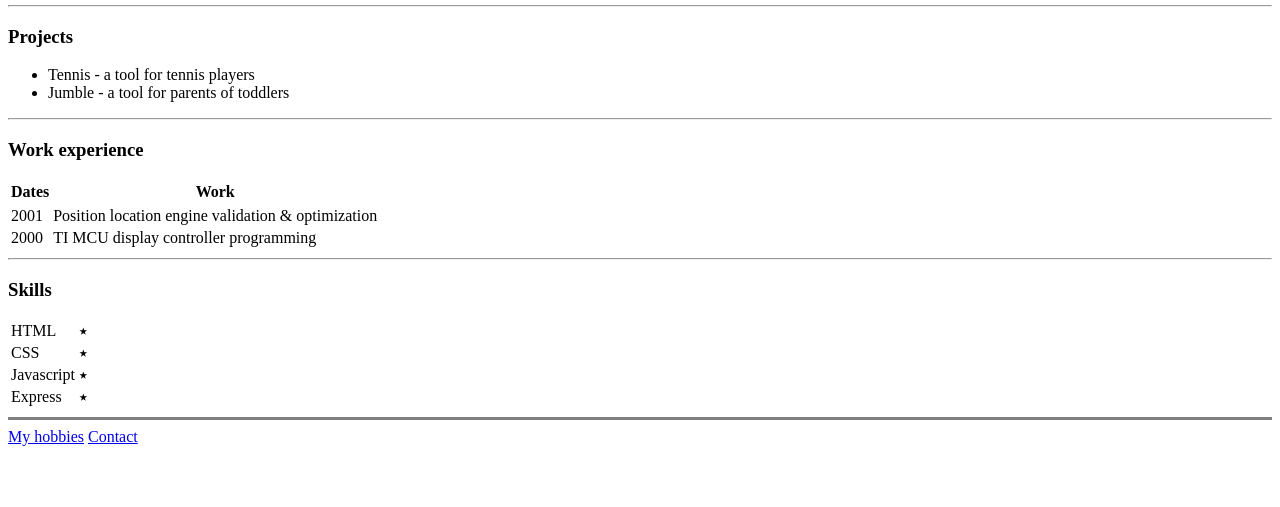
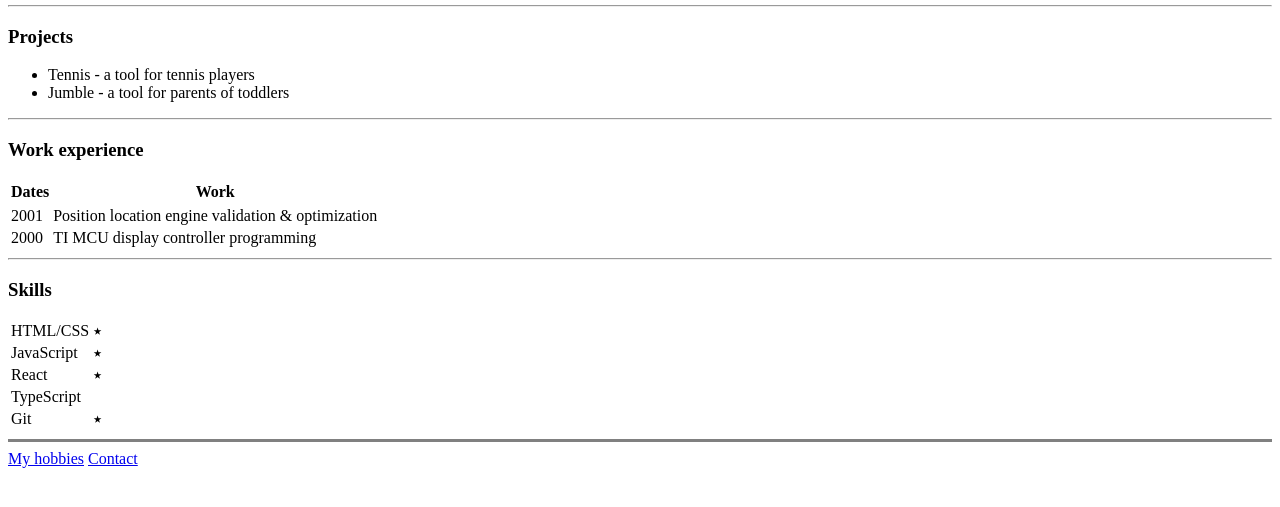
Before and after one commit to rcknplyr/cv, a plain HTML site: page index.html in a window 1280 px wide. Shown: the part 157-664 px from the top of the page. Drawn offline with Linux system fonts and the light colour scheme.

Commit message:
Update index.html

```diff
--- a/index.html
+++ b/index.html
@@ -66,19 +66,23 @@
             <thead></thead>
             <tbody>
                 <tr>
-                    <td>HTML</td>
+                    <td>HTML/CSS</td>
                     <td>⭑</td>
                 </tr>
                 <tr>
-                    <td>CSS</td>
+                    <td>JavaScript</td>
                     <td>⭑</td>
                 </tr>
                 <tr>
-                    <td>Javascript</td>
+                    <td>React</td>
                     <td>⭑</td>
                 </tr>
                 <tr>
-                    <td>Express</td>
+                    <td>TypeScript</td>
+                    <td></td>
+                </tr>
+                <tr>
+                    <td>Git</td>
                     <td>⭑</td>
                 </tr>
             </tbody>
```
